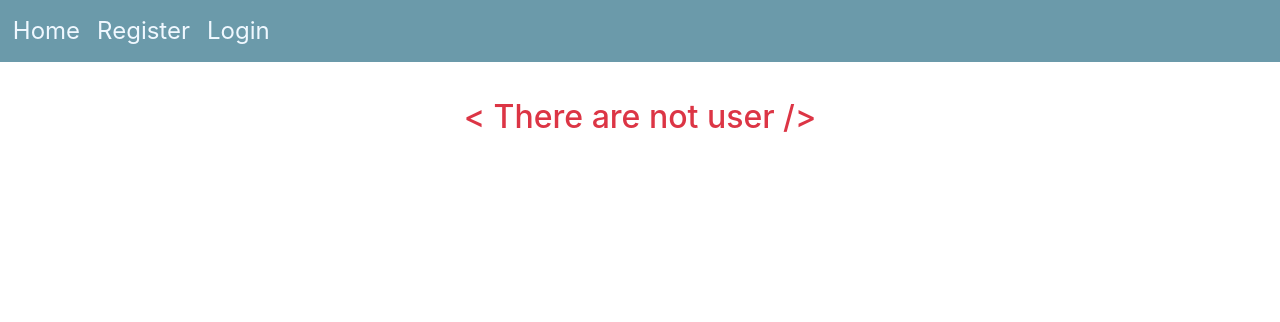
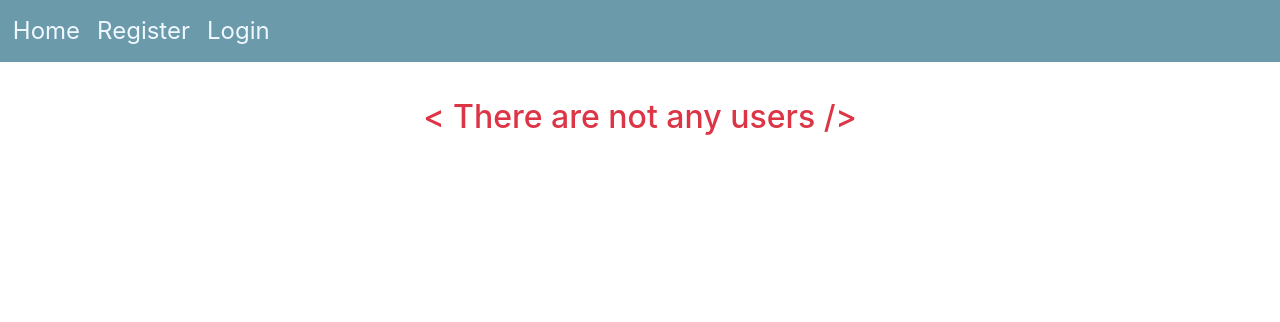
Before and after one commit to ArminEmamidp/django-social-network, a Django app: template account/templates/account/users.html in a window 1280 px wide. Shown: the top 322 px of the page. Run offline with Django 4.2, Linux system fonts and the light colour scheme; the template is opened without the code that fills it, so the values that code supplies are empty; some libraries are stand-ins or nearby versions.

Commit message:
Update users.html

```diff
--- a/account/templates/account/users.html
+++ b/account/templates/account/users.html
@@ -19,7 +19,7 @@
     <br>
 {% endfor %}
 {% else %}
-    <h2 class="text-danger" style="text-align: center;">< There are not user /></h2>
+    <h2 class="text-danger" style="text-align: center;">< There are not any users /></h2>
 {% endif %}
 
 {% endblock %}
```
